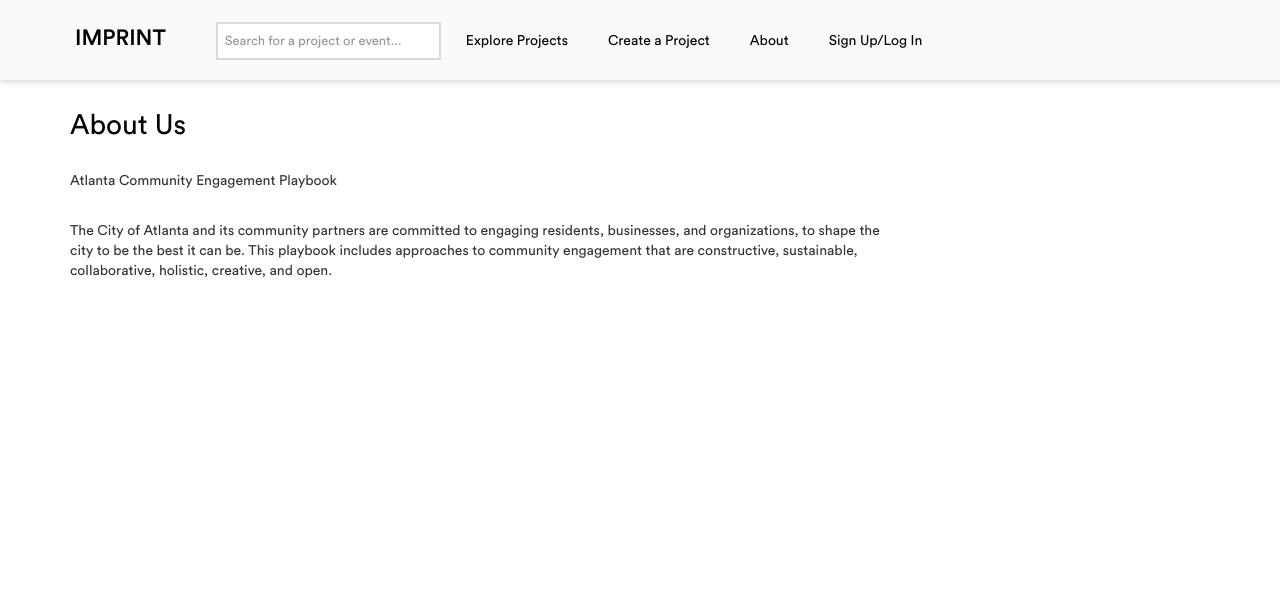
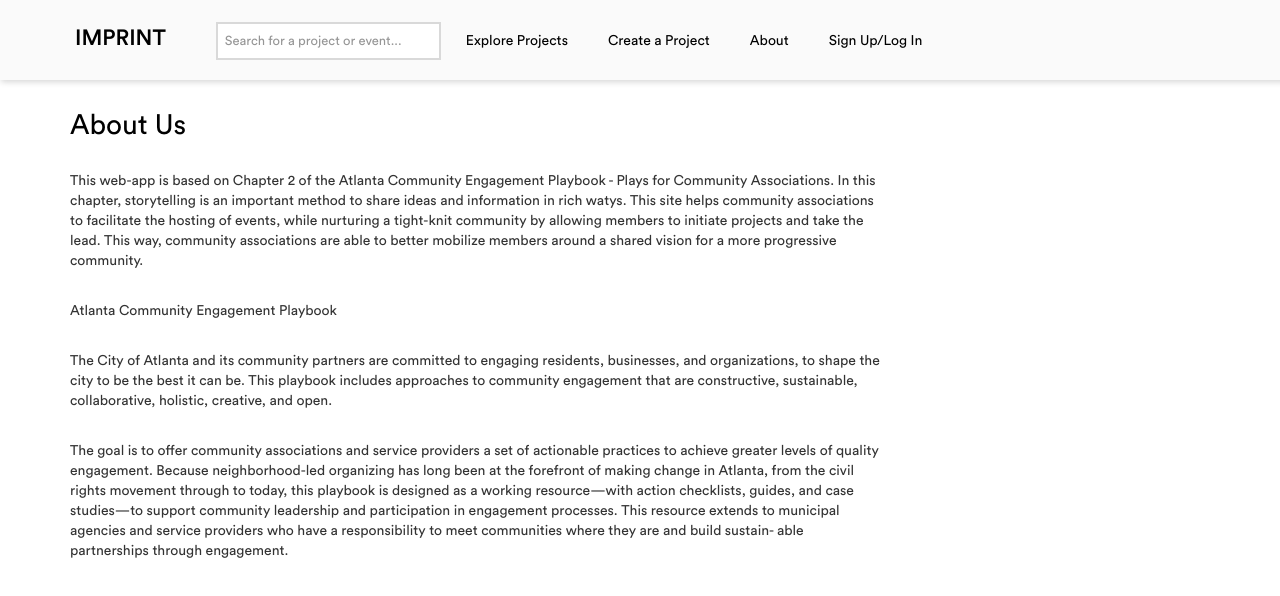
Before and after one commit to lindazhanghf/IMPRINT, an Angular app: page /about in a window 1280 px wide. Shown: the top 596 px of the page. Built offline with nearby package versions, Linux system fonts and the light colour scheme.

Commit message:
About page content

```diff
--- a/src/app/about/about.component.html
+++ b/src/app/about/about.component.html
@@ -1,9 +1,19 @@
 <div class="container">
   <div class="row">
     <div class="aboutContainer">
+<div>
       <h2>About Us</h2>
+      <p> This web-app is based on Chapter 2 of the Atlanta Community Engagement Playbook - Plays for Community Associations.
+
+      In this chapter, storytelling is an important method to share ideas and information in rich watys. This site helps community associations to facilitate the hosting of events, while nurturing a tight-knit community by allowing members to initiate projects and take the lead. This way, community associations are able to better mobilize members around a shared vision for a more progressive community. </p>
+
+     </div>
+
+<div>
       <p>Atlanta Community Engagement Playbook</p>
-      	<p> The City of Atlanta and its community partners are committed to engaging residents, businesses, and organizations, to shape the city to be the best it can be. This playbook includes approaches to community engagement that are constructive, sustainable, collaborative, holistic, creative, and open. </p>
+       	<p> The City of Atlanta and its community partners are committed to engaging residents, businesses, and organizations, to shape the city to be the best it can be. This playbook includes approaches to community engagement that are constructive, sustainable, collaborative, holistic, creative, and open. </p>
+      	<p> The goal is to offer community associations and service providers a set of actionable practices to achieve greater levels of quality engagement. Because neighborhood-led organizing has long been at the forefront of making change in Atlanta, from the civil rights movement through to today, this playbook is designed as a working resource—with action checklists, guides, and case studies—to support community leadership and participation in engagement processes. This resource extends to municipal agencies and service providers who have a responsibility to meet communities where they are and build sustain- able partnerships through engagement. </p>
+</div>
     </div>
   </div>
 </div>
--- a/src/styles.css
+++ b/src/styles.css
@@ -279,3 +279,6 @@
 width: 70%;
 text-align: left;
 }
+div.Playbooktitle p {
+  font-size-adjust: 20px;
+}
```
